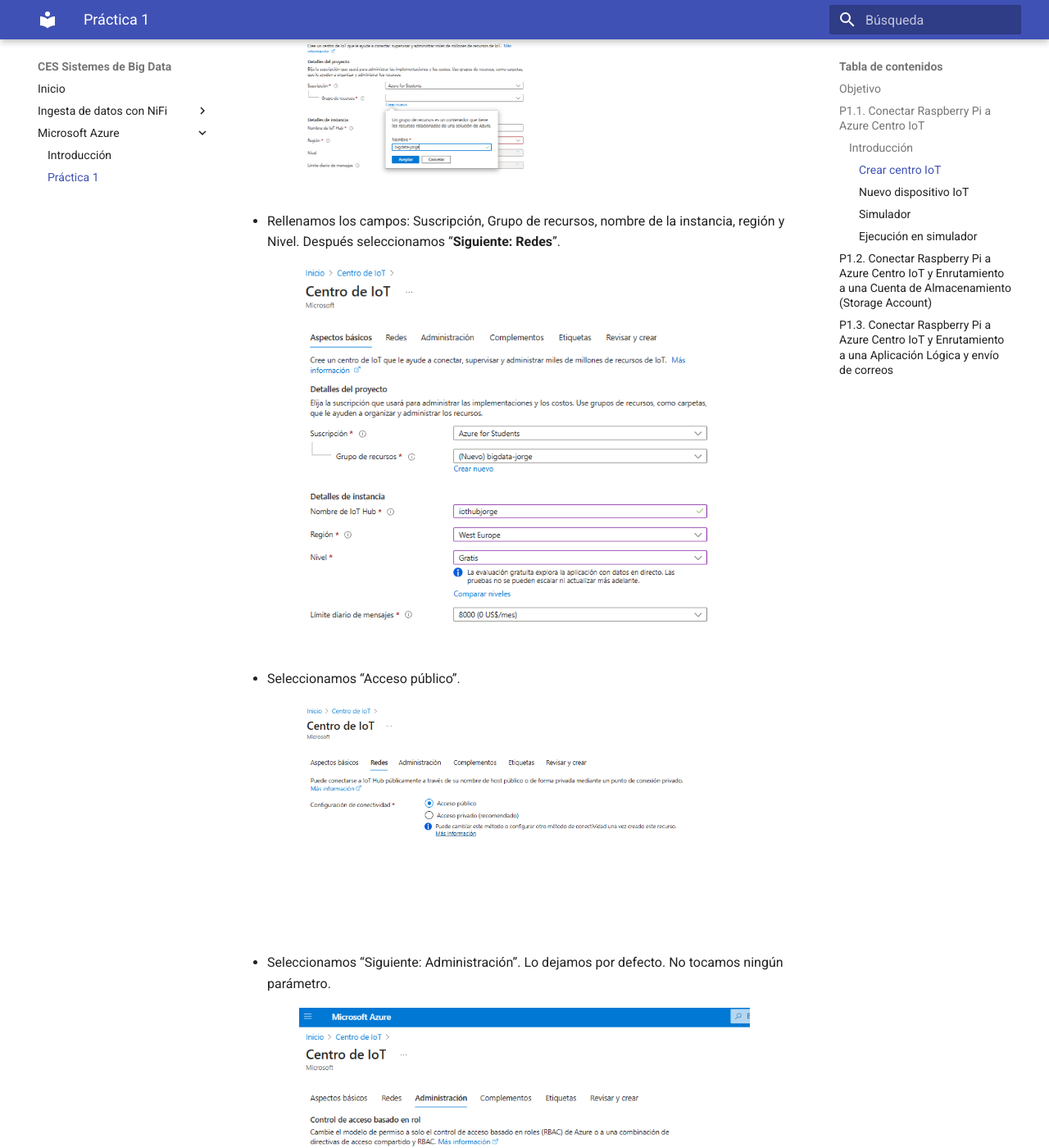
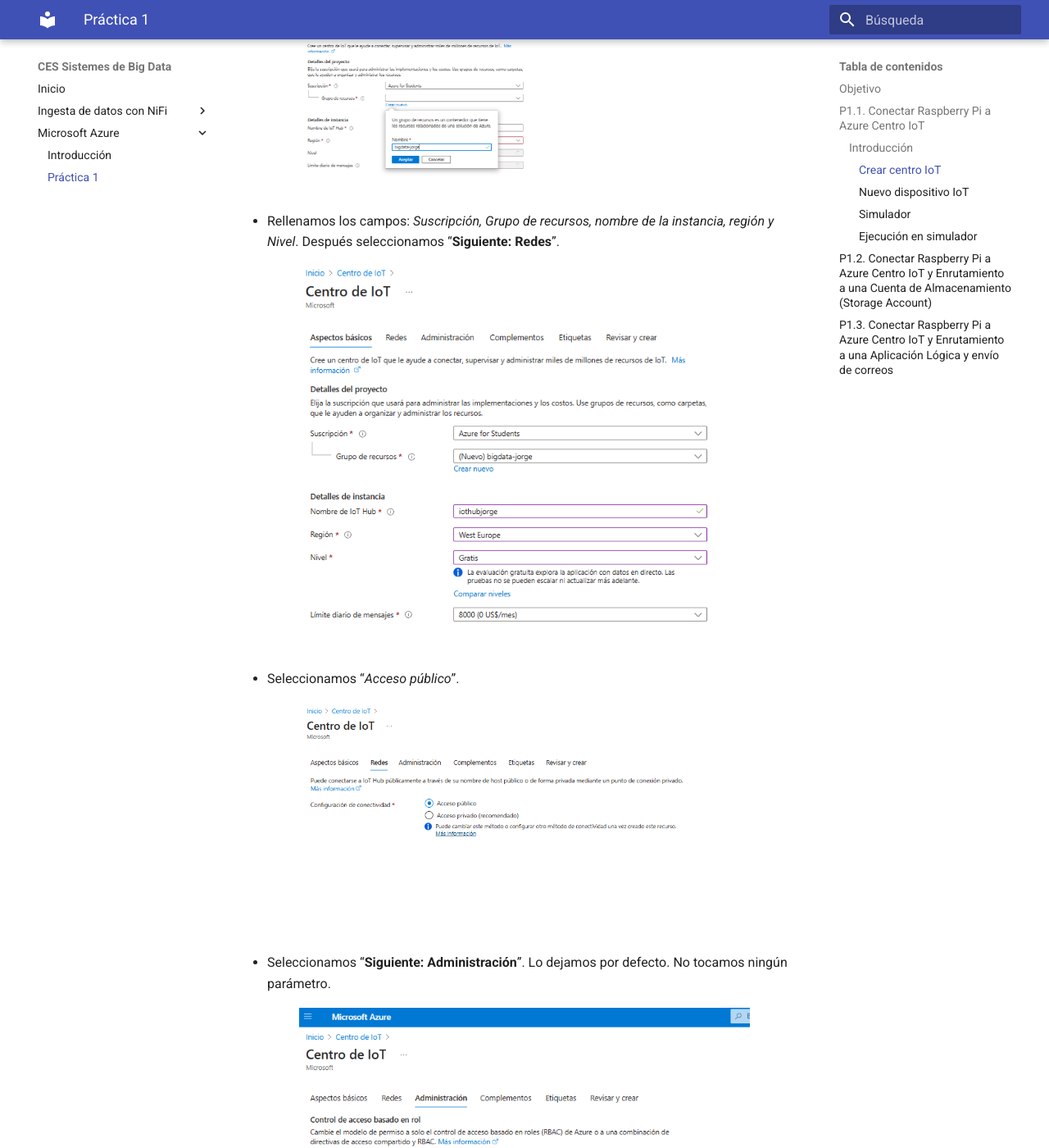
Before and after one commit to jorsodom/bigdata-sb, an MkDocs documentation site: the page built from docs/azure/AzurePractica1.md, in a window 1280 px wide and 1400 px high, scrolled down 1734 px. Shown: the whole window at 82% size. Built offline with MkDocs 1.6.1 and Material for MkDocs 9.7.7, drawn with Linux system fonts in a browser that asks for light colours; some of the changed text lies outside the part shown.

```diff
--- a/docs/azure/AzurePractica1.md
+++ b/docs/azure/AzurePractica1.md
@@ -39,11 +39,11 @@ width="80%"/>
 <img src="../../img/azurep1_6.png" alt="Azure p1"
 width="80%"/>
 </div>
--       Rellenamos los campos: Suscripción, Grupo de recursos, nombre de la instancia, región y Nivel. Después seleccionamos “**Siguiente: Redes**”.
+-       Rellenamos los campos: *Suscripción, Grupo de recursos, nombre de la instancia, región y Nivel*. Después seleccionamos “**Siguiente: Redes**”.
 <div align="center"><img src="../../img/azurep1_7.png" alt="Azure p1" width="80%"/></div>
--       Seleccionamos “Acceso público”.
+-       Seleccionamos “*Acceso público*”.
 <div align="center"><img src="../../img/azurep1_8.png" alt="Azure p1" width="80%"/></div>
--       Seleccionamos “Siguiente: Administración”. Lo dejamos por defecto. No tocamos ningún parámetro.
+-       Seleccionamos “**Siguiente: Administración**”. Lo dejamos por defecto. No tocamos ningún parámetro.
 <div align="center"><img src="../../img/azurep1_9.png" alt="Azure p1" width="80%" />
 </div>
 -       Seleccionamos “**Siguiente: Etiquetas**”. No introducimos nada. O, si deseas etiquetar el recurso, introduce el Nombre / Valor para luego buscar el recurso a través de la etiqueta.
@@ -54,13 +54,12 @@ width="80%"/>
 
 #### Nuevo dispositivo IoT
 -       En el menú de navegación del Centro de IoT, seleccionamos “**Dispositivos**” y luego seleccionamos “**Agregar dispositivo**”.
--       En “**Crear un dispositivo**”, proporcionamos un nombre para el nuevo dispositivo, como por ejemplo: “RaspberryInput” y no es necesario modificar ningún otro parámetro. Seleccionamos “**Guardar**”. Esta acción crea una nueva identidad del dispositivo para el Centro de IoT.
+-       En “**Crear un dispositivo**”, proporcionamos un nombre para el nuevo dispositivo, como por ejemplo: “*RaspberryInput*” y no es necesario modificar ningún otro parámetro. Seleccionamos “**Guardar**”. Esta acción crea una nueva identidad del dispositivo para el Centro de IoT.
 -       Dejamos activada la opción “**Generar claves automáticamente**” para las claves primarias y secundarias, que se generan de forma automática.
 -       Después de crear el dispositivo, lo abrimos desde la lista del panel de *Dispositivos*.
 -       Copiamos la “**Cadena de conexión principal o String**” (*el código del dispositivo utiliza esta cadena de conexión para comunicarse con el Centro IoT*).
 
 !!! note "Nota"
-
 De forma predeterminada, las claves y las cadenas de conexión están enmascaradas porque son información confidencial. Si se hace clic en el ícono del ojo, se muestran. No es necesario mostrarlas para copiarlas.
 
 #### Simulador
@@ -82,7 +81,7 @@ Hay tres áreas en este simulador:
         -     **Fold/Expand (Comprimir/Expandir)**: A la derecha hay un botón para plegar o expandir la ventana de la consola.
 
 #### Ejecución en simulador
--       Sobre el código por defecto del simulador web, modificamos la linia 15 dónde pone "*Your IoT hub device connection string*" para la cadena de conexión que hemos generado en Azure IoT Hub antes.
+-       Sobre el código por defecto del simulador web, **modificamos** la linia 15 dónde pone "*Your IoT hub device connection string*" para la cadena de conexión que hemos generado en Azure IoT Hub antes.
 <div align="center"><img src="../../img/azurep1_2.png" alt="Azure p1" width="80%" /></div>
 -       Seleccionar "**Ejecutar**" o escribir "**npm start**" para ejecutar.
 Debemos de revisar el resultado del sensor y los mensajes generados.
```
